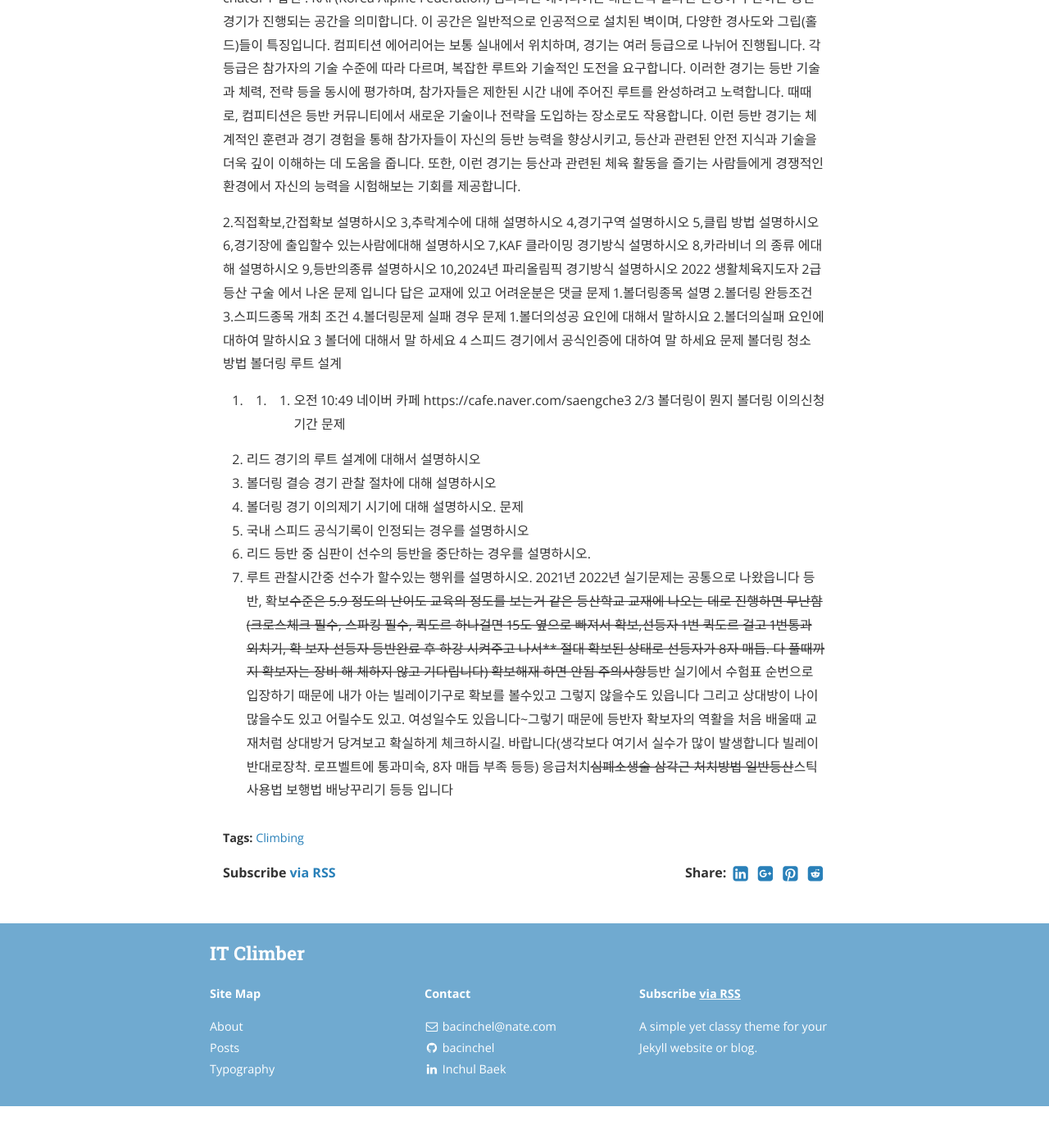
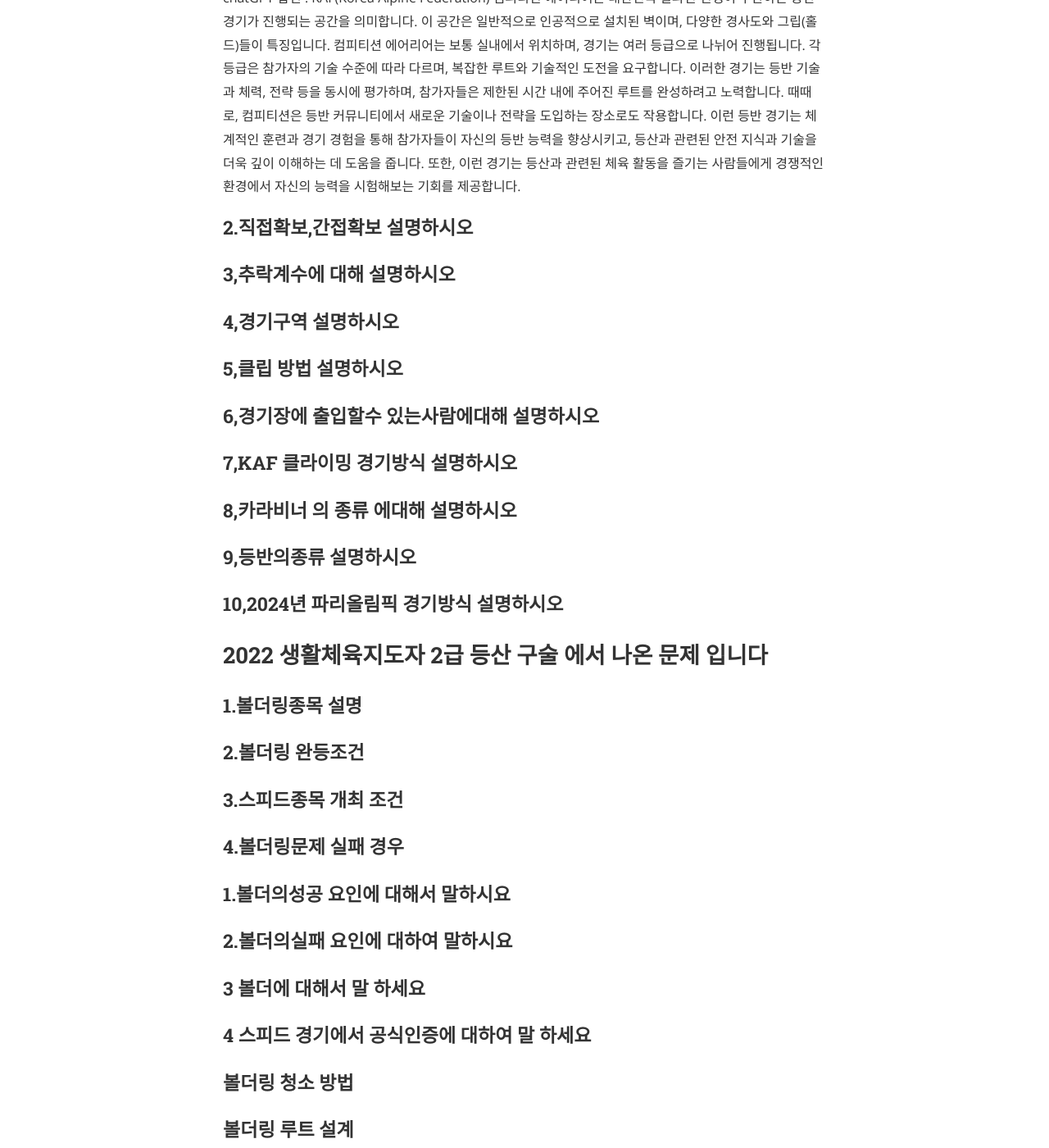
Before and after one commit to bacinchel/bacinchel.github.io, a Jekyll site: the page built from _posts/2023-05-15-license.markdown, in a window 1280 px wide and 1400 px high, scrolled down 480 px. Shown: the whole window at 82% size. Built offline with Jekyll 4.4.1, drawn with Linux system fonts in a browser that asks for light colours; nearby versions of some CDN libraries; before the commit the page ends 1829 px from its top, so only the background shows below that; some of the changed text lies outside the part shown.

Commit message:
Update 2023-05-15-license.markdown

```diff
--- a/_posts/2023-05-15-license.markdown
+++ b/_posts/2023-05-15-license.markdown
@@ -15,42 +15,38 @@ KAF(Korea Alpine Federation) 컴피티션 에어리어는 대한민국 알파인
 이러한 경기는 등반 기술과 체력, 전략 등을 동시에 평가하며, 참가자들은 제한된 시간 내에 주어진 루트를 완성하려고 노력합니다. 때때로, 컴피티션은 등반 커뮤니티에서 새로운 기술이나 전략을 도입하는 장소로도 작용합니다.
 이런 등반 경기는 체계적인 훈련과 경기 경험을 통해 참가자들이 자신의 등반 능력을 향상시키고, 등산과 관련된 안전 지식과 기술을 더욱 깊이 이해하는 데 도움을 줍니다. 또한, 이런 경기는 등산과 관련된 체육 활동을 즐기는 사람들에게 경쟁적인 환경에서 자신의 능력을 시험해보는 기회를 제공합니다.
 
-2.직접확보,간접확보 설명하시오
-3,추락계수에 대해 설명하시오
-4,경기구역 설명하시오
-5,클립 방법 설명하시오
-6,경기장에 출입할수 있는사람에대해 설명하시오
-7,KAF 클라이밍 경기방식 설명하시오
-8,카라비너 의 종류 에대해 설명하시오
-9,등반의종류 설명하시오
-10,2024년 파리올림픽 경기방식 설명하시오
-2022 생활체육지도자 2급 등산 구술 에서 나온 문제 입니다
-답은 교재에 있고 어려운분은 댓글
-문제
-1.볼더링종목 설명
-2.볼더링 완등조건
-3.스피드종목 개최 조건
-4.볼더링문제 실패 경우
-문제
-1.볼더의성공 요인에 대해서 말하시요
-2.볼더의실패 요인에 대하여 말하시요
-3 볼더에 대해서 말 하세요
-4 스피드 경기에서 공식인증에 대하여 말 하세요
-문제
-볼더링 청소 방법
-볼더링 루트 설계
-23. 5. 15. 오전 10:49 네이버 카페
-https://cafe.naver.com/saengche3 2/3
-볼더링이 뭔지
-볼더링 이의신청 기간
-문제
-1. 리드 경기의 루트 설계에 대해서 설명하시오
-2. 볼더링 결승 경기 관찰 절차에 대해 설명하시오
-3. 볼더링 경기 이의제기 시기에 대해 설명하시오.
-문제
-1. 국내 스피드 공식기록이 인정되는 경우를 설명하시오
-2. 리드 등반 중 심판이 선수의 등반을 중단하는 경우를 설명하시오.
-3. 루트 관찰시간중 선수가 할수있는 행위를 설명하시오.
+### 2.직접확보,간접확보 설명하시오
+
+### 3,추락계수에 대해 설명하시오
+
+### 4,경기구역 설명하시오
+### 5,클립 방법 설명하시오
+### 6,경기장에 출입할수 있는사람에대해 설명하시오
+### 7,KAF 클라이밍 경기방식 설명하시오
+### 8,카라비너 의 종류 에대해 설명하시오
+### 9,등반의종류 설명하시오
+### 10,2024년 파리올림픽 경기방식 설명하시오
+
+## 2022 생활체육지도자 2급 등산 구술 에서 나온 문제 입니다
+### 1.볼더링종목 설명
+### 2.볼더링 완등조건
+### 3.스피드종목 개최 조건
+### 4.볼더링문제 실패 경우
+### 1.볼더의성공 요인에 대해서 말하시요
+### 2.볼더의실패 요인에 대하여 말하시요
+### 3 볼더에 대해서 말 하세요
+### 4 스피드 경기에서 공식인증에 대하여 말 하세요
+### 볼더링 청소 방법
+### 볼더링 루트 설계
+### 볼더링이 뭔지
+### 볼더링 이의신청 기간
+### 1. 리드 경기의 루트 설계에 대해서 설명하시오
+### 2. 볼더링 결승 경기 관찰 절차에 대해 설명하시오
+### 3. 볼더링 경기 이의제기 시기에 대해 설명하시오.
+### 1. 국내 스피드 공식기록이 인정되는 경우를 설명하시오
+### 2. 리드 등반 중 심판이 선수의 등반을 중단하는 경우를 설명하시오.
+### 3. 루트 관찰시간중 선수가 할수있는 행위를 설명하시오.
+---
 2021년 2022년 실기문제는 공통으로 나왔읍니다
 등반, 확보~~수준은 5.9 정도의 난이도
 교육의 정도를 보는거 같은
```
